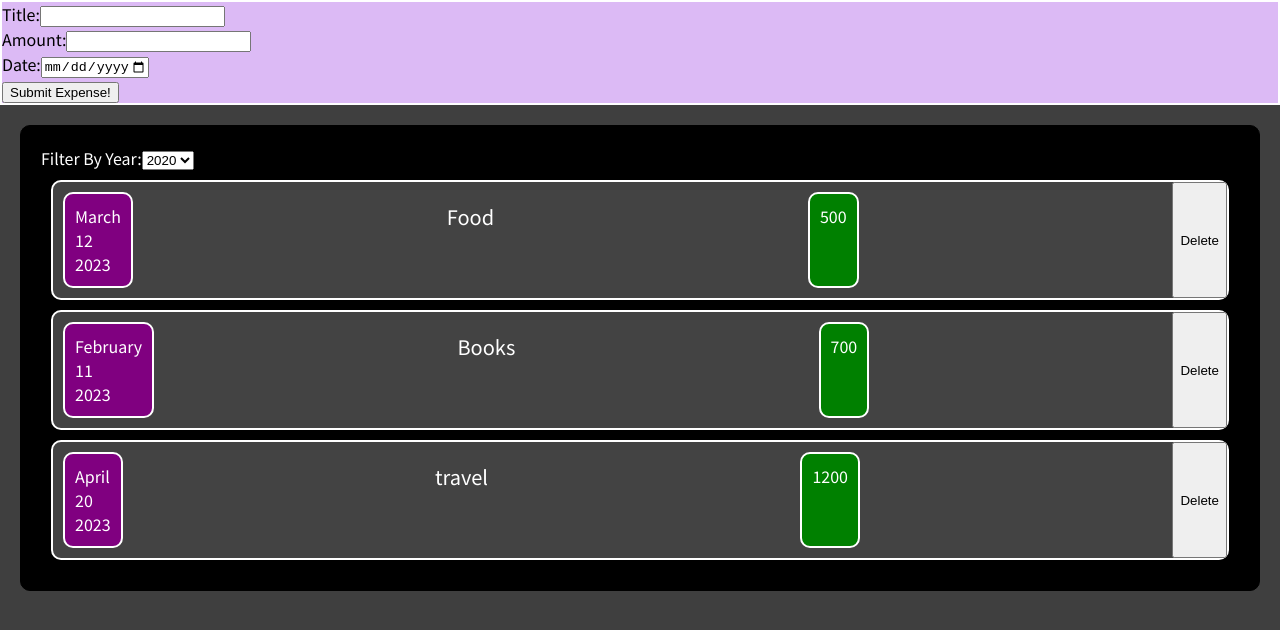
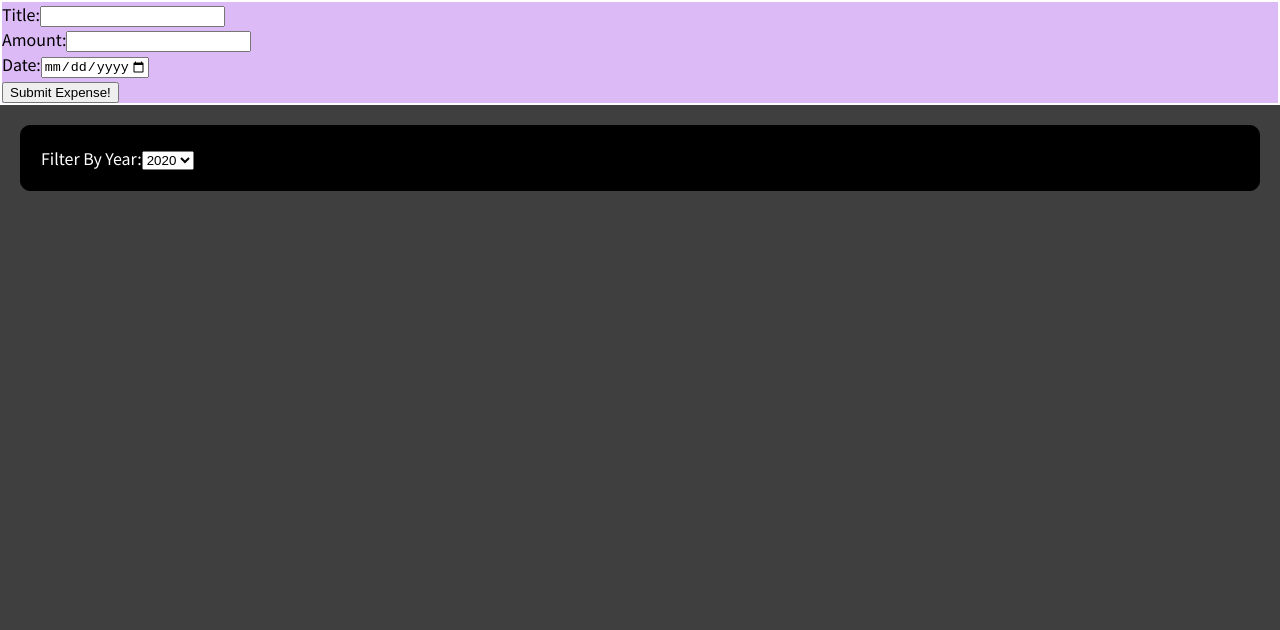
Before and after one commit to Atish280301/React-Project01, a React (Create React App) app: page / in a window 1280 px wide. Shown: the top 630 px of the page. Built offline with nearby package versions, Linux system fonts and the light colour scheme.

Commit message:
Adding_Filter_Operation_Commit_Eleven

```diff
--- a/src/Components/Expense.js
+++ b/src/Components/Expense.js
@@ -8,13 +8,16 @@ function Expense(props){
     const filterChnageHandler = selectedYear => {
         setFilteredYear(selectedYear);
     }
+    //filter the expense according to the year
+    const filteredExpenses = props.expense.filter(
+        (Eexpense) => {
+            return Eexpense.date.getFullYear().toString() === filteredYear;
+        }
+    );
     return (
         <Card className="Big-Box">
             <ExpenseFilter selected = {filteredYear} onChangeFilter={filterChnageHandler} />
-            {props.expense.map( exp =>{
-                if(!exp.id){
-                    console.log("Expense Item has no id:",exp);
-                }
+            {filteredExpenses.map( exp =>{
                 return(
                     <ExpenseItem
                         key= {exp.id}
```
